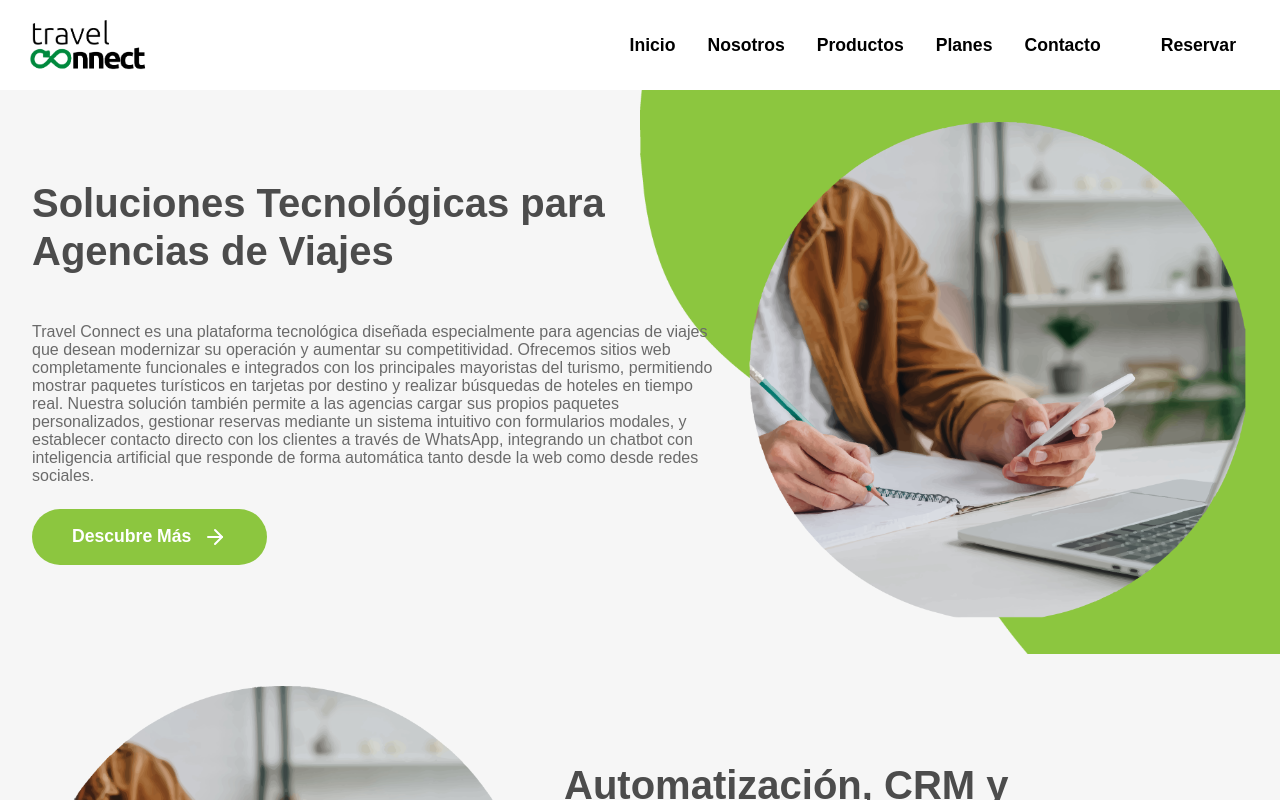
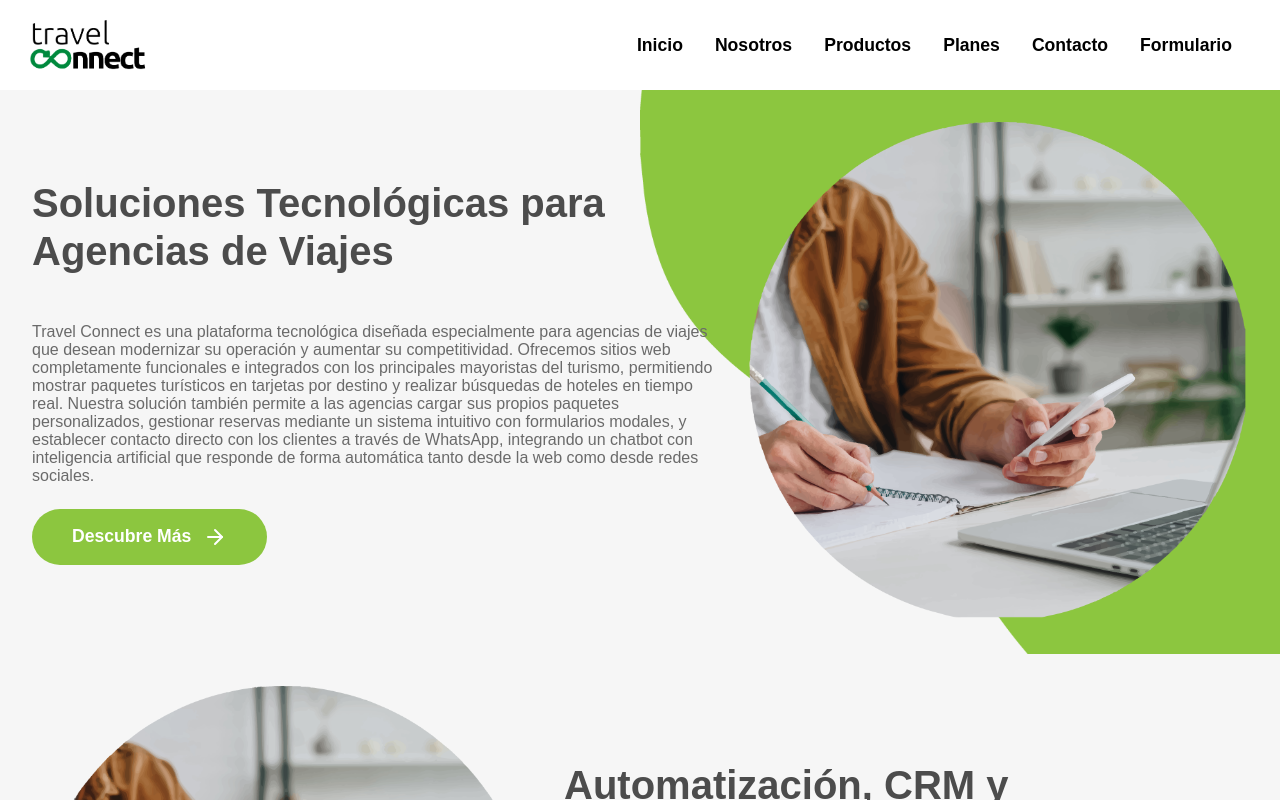
Before and after one commit to paolanovick/travel-connect-frontend, a React (Create React App) app: page / in a window 1280 px wide. Shown: the top 800 px of the page. Built offline with nearby package versions, Linux system fonts and the light colour scheme.

Commit message:
navegador links

```diff
--- a/src/Components/Formulario.js
+++ b/src/Components/Formulario.js
@@ -40,7 +40,7 @@ function Formulario() {
  };
 
   return (
-    <div className="work-section-wrapper">
+     <section id="formulario" className="work-section-wrapper">
       <div className="work-section-top">
         <h2 className="section-title-formulario" style={{ marginTop: "0px" }}>
           Formulario de contacto
@@ -93,7 +93,7 @@ function Formulario() {
           </p>
         )}
       </div>
-    </div>
+    </section>
   );
 }
 
--- a/src/Components/NavBar.js
+++ b/src/Components/NavBar.js
@@ -1,5 +1,5 @@
 import React, { useState } from "react";
-import Logo from "../Assets/Logo.png"; // Asegúrate que la ruta sea correcta
+import Logo from "../Assets/Logo.png";
 import { HiOutlineBars3 } from "react-icons/hi2";
 import {
   Box,
@@ -9,7 +9,6 @@ import {
   ListItemButton,
   ListItemIcon,
   ListItemText,
-  Button,
 } from "@mui/material";
 import WorkIcon from "@mui/icons-material/Work";
 import HomeIcon from "@mui/icons-material/Home";
@@ -28,16 +27,15 @@ const NavBar = () => {
     { text: "Productos", icon: <CommentRoundedIcon />, link: "#productos" },
     { text: "Planes", icon: <WorkIcon />, link: "#planes" },
     { text: "Contacto", icon: <PhoneRoundedIcon />, link: "#contacto" },
+    { text: "Formulario", icon: <PhoneRoundedIcon />, link: "#formulario" },
   ];
 
   return (
     <nav className="navbar">
-      {/* Logo */}
       <div className="nav-logo-container">
         <img src={Logo} alt="Logo" />
       </div>
 
-      {/* Links de escritorio */}
       <div className="navBar-links-container">
         {menuOptions.map((item) =>
           item.text === "Contacto" ? (
@@ -55,15 +53,12 @@ const NavBar = () => {
             </a>
           )
         )}
-        <button className="primary-button">Reservar</button>
       </div>
 
-      {/* Icono de menú para mobile */}
       <div className="navbar-menu-container">
         <HiOutlineBars3 onClick={() => setOpenMenu(true)} />
       </div>
 
-      {/* Drawer para mobile */}
       <Drawer anchor="right" open={openMenu} onClose={() => setOpenMenu(false)}>
         <Box
           sx={{ width: 250, padding: "1rem" }}
@@ -90,18 +85,6 @@ const NavBar = () => {
               )
             )}
           </List>
-          <Button
-            variant="contained"
-            sx={{
-              marginTop: "1rem",
-              borderRadius: "5rem",
-              backgroundColor: "#fe9e0d",
-              color: "white",
-              width: "100%",
-            }}
-          >
-            Reservar
-          </Button>
         </Box>
       </Drawer>
 
```
Lines whose indentation alone changed are shown as unchanged.
